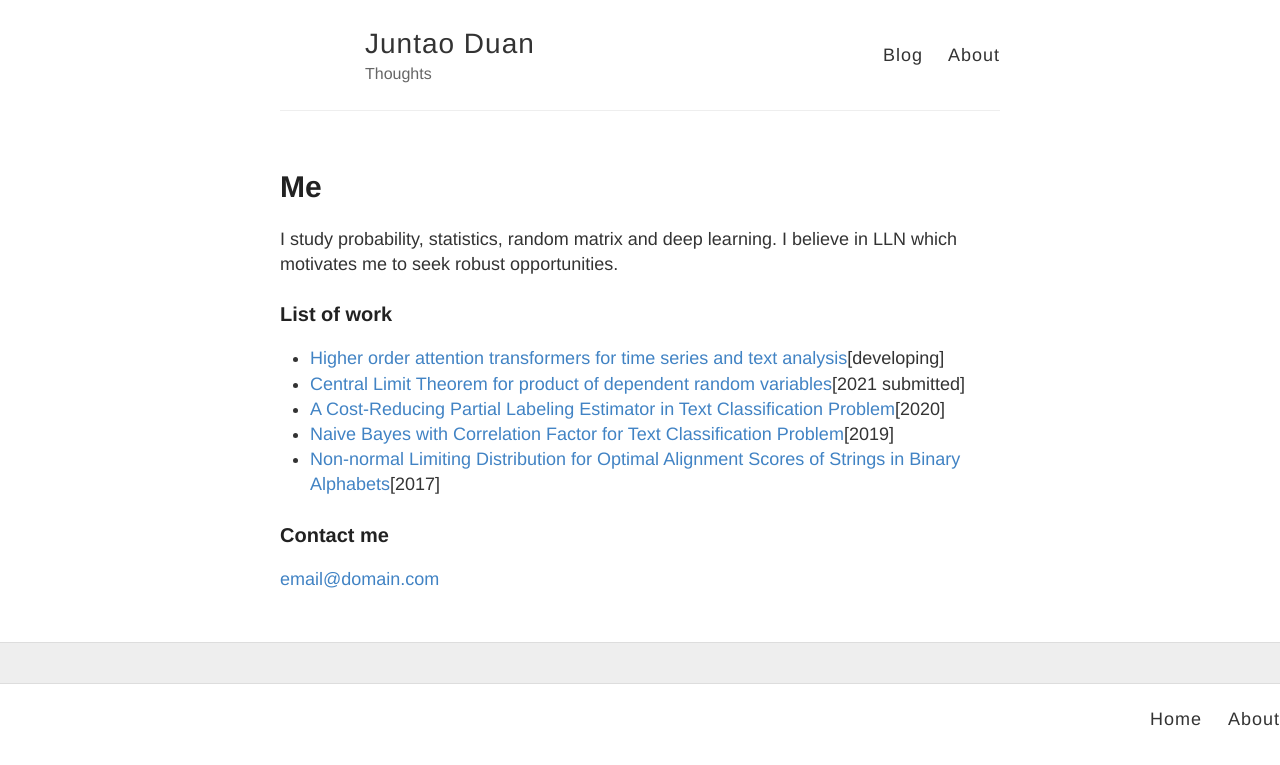
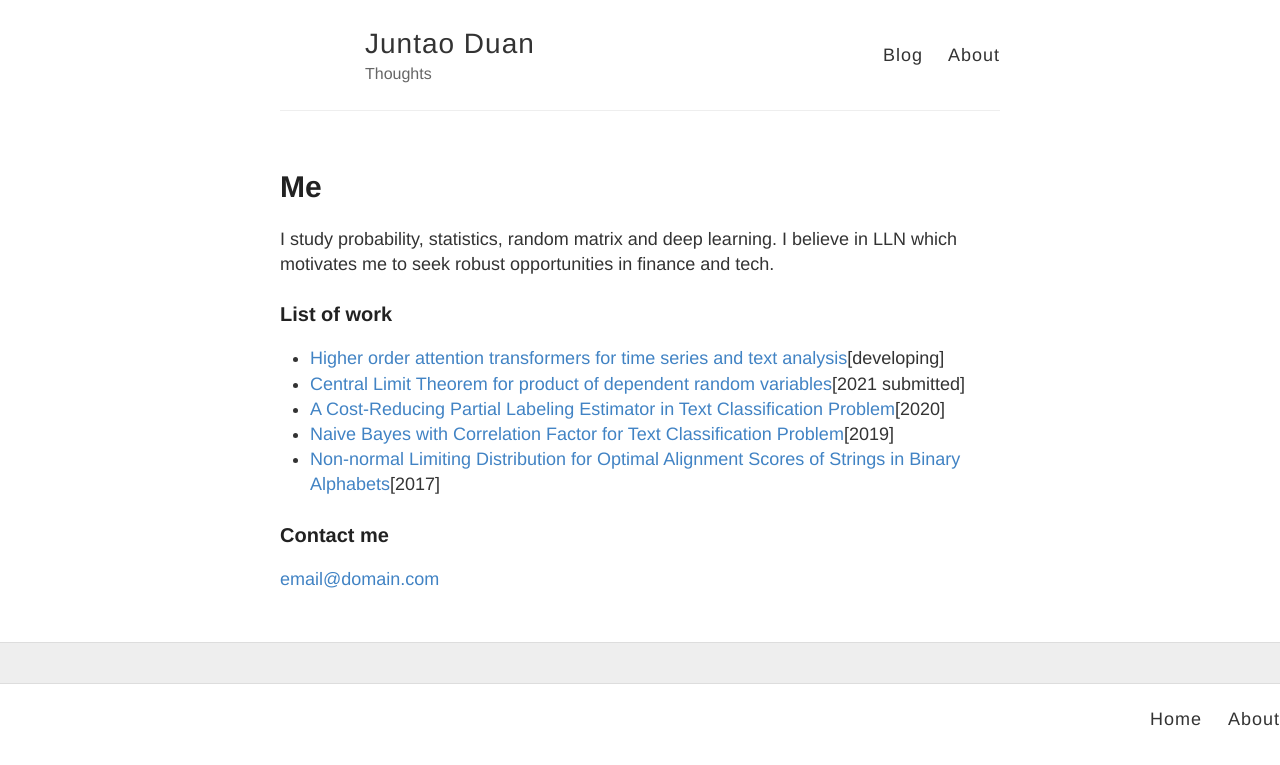
Before and after one commit to juntaoduan/juntaoduan.github.io, a Jekyll site: the page built from about.md, in a window 1280 px wide. Shown: the top 765 px of the page. Built offline with Jekyll 4.4.1, drawn with Linux system fonts in a browser that asks for light colours.

Commit message:
Update about.md

```diff
--- a/about.md
+++ b/about.md
@@ -1,10 +1,10 @@
 ---
 layout: page
 title: Me
-permalink: /about/
+permalink: /me/
 ---
 
-I study probability, statistics, random matrix and deep learning. I believe in LLN which motivates me to seek robust opportunities.
+I study probability, statistics, random matrix and deep learning. I believe in LLN which motivates me to seek robust opportunities in finance and tech.
 
 ### List of work
 
@@ -17,4 +17,4 @@ I study probability, statistics, random matrix and deep learning. I believe in L
 
 ### Contact me
 
-[email@domain.com](mailto:email@domain.com)
+[email@domain.com](mailto:)
```
